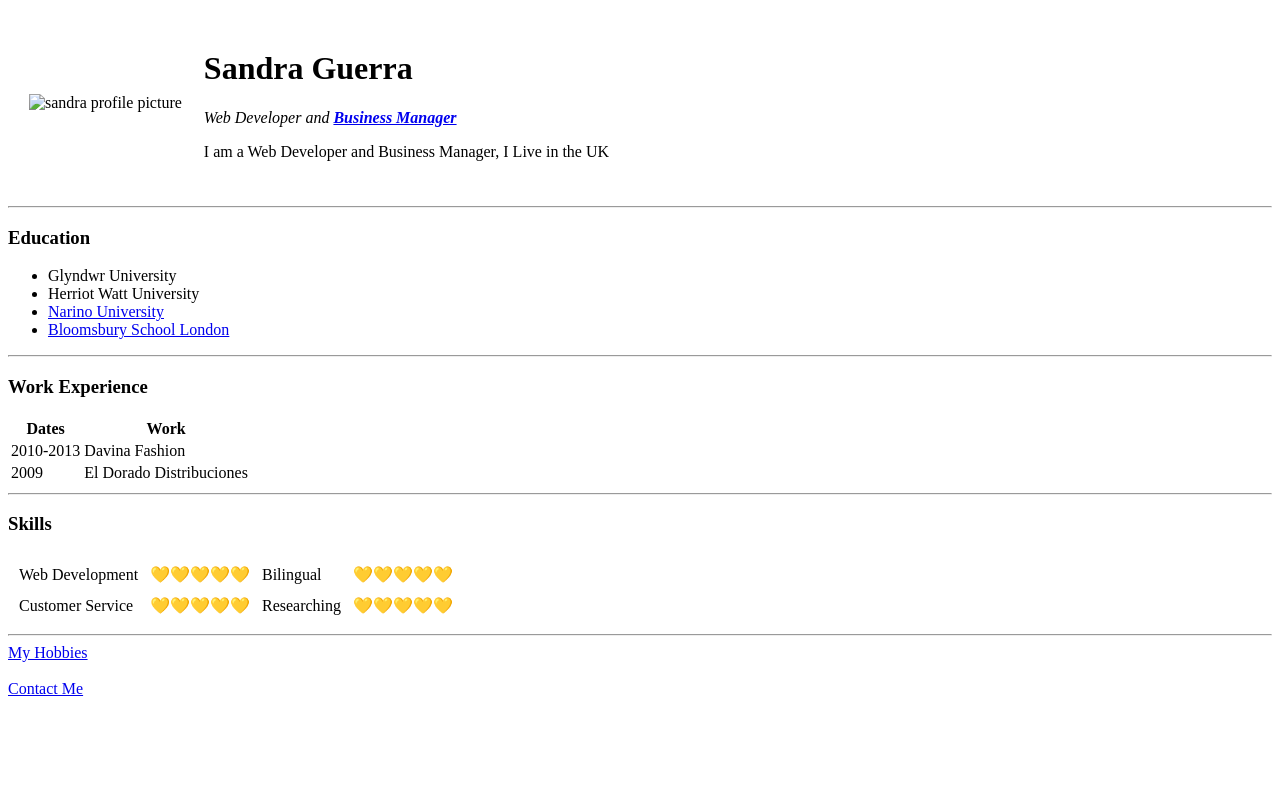
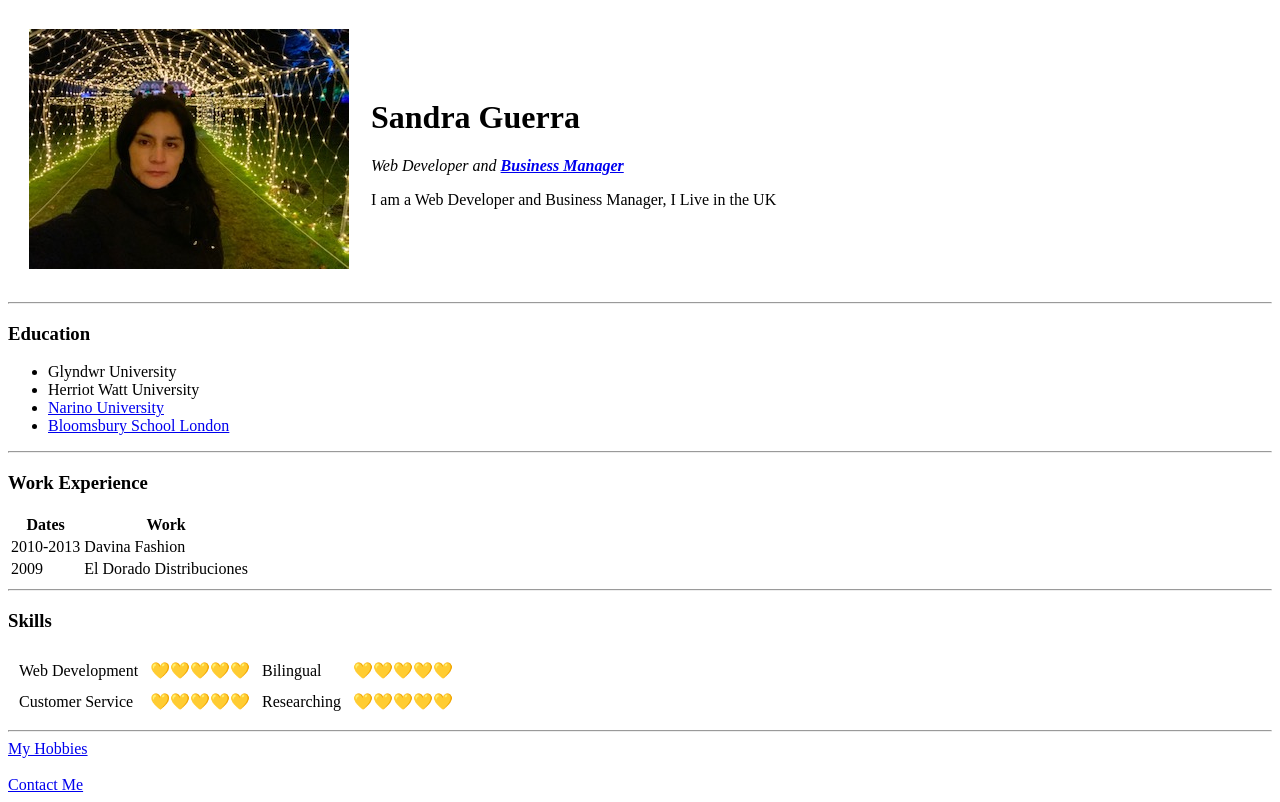
Before and after one commit to sanguerrag/cv, a plain HTML site: page index.html in a window 1280 px wide. Drawn offline with Linux system fonts and the light colour scheme.

Commit message:
Added Images name to picture Link

```diff
--- a/index.html
+++ b/index.html
@@ -8,7 +8,7 @@
 <body>
   <table cellspacing="20">
     <tr>
-      <td><img src="sandra'spic.jpg" alt="sandra profile picture"></td>
+      <td><img src="Images/sandra'spic.jpg" alt="sandra profile picture"></td>
       <td><h1>Sandra Guerra</h1>
       <p><em>Web Developer and <strong><a href="https://www.hw.ac.uk/ebs/study/undergraduate/business.htm">Business Manager</a></strong></em></p>
       <p>I am a Web Developer and Business Manager, I Live in the UK</p></td>
```
